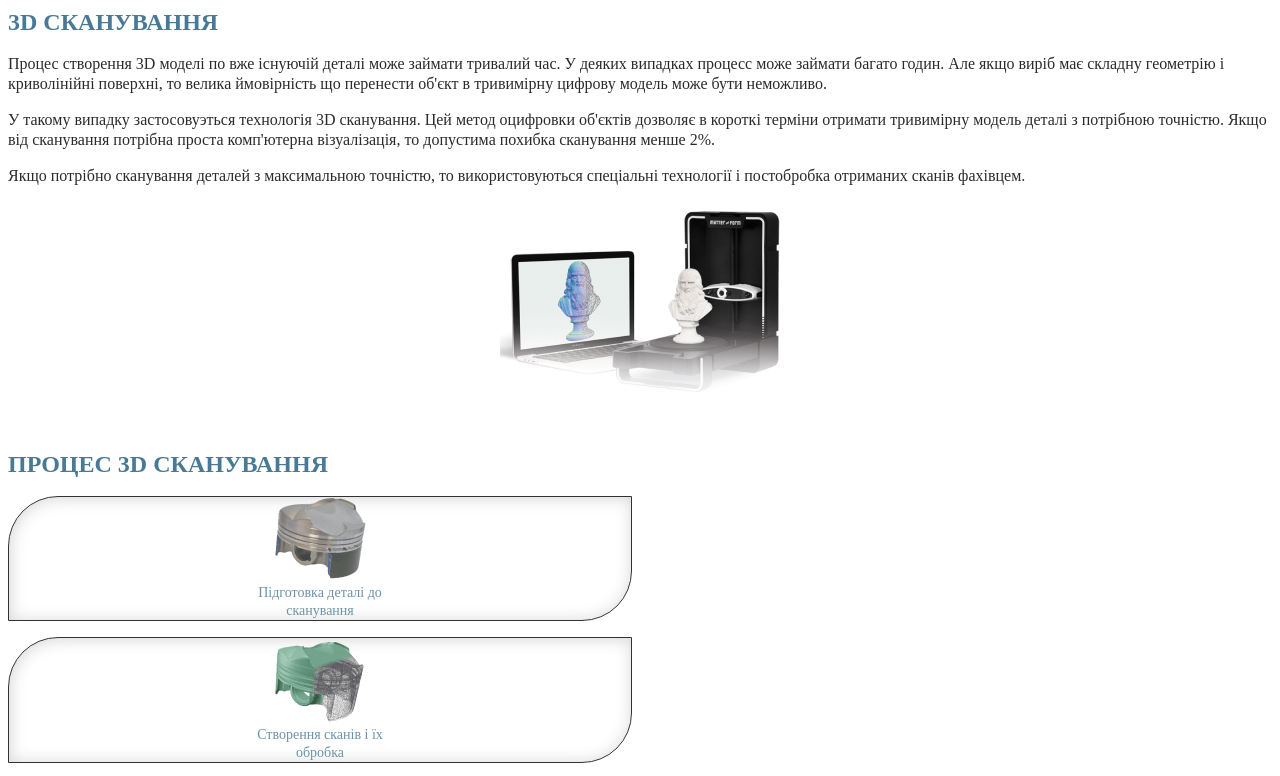
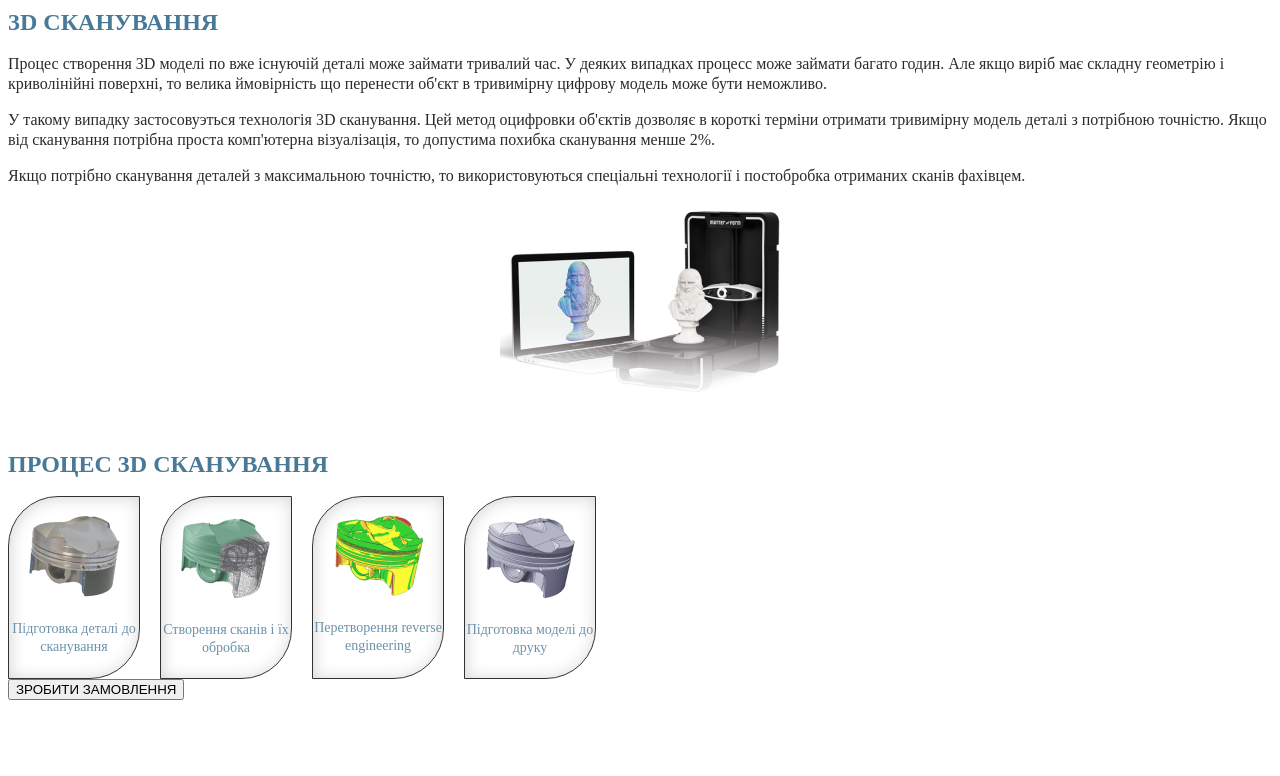
Before and after one commit to AlonaMaliarchyk/3D--Scanning, a plain HTML site: page index.html in a window 1280 px wide. Shown: the top 776 px of the page. Drawn offline with Linux system fonts and the light colour scheme.

Commit message:
без нормальних пелюсток на моб версії

```diff
--- a/alona.css
+++ b/alona.css
@@ -83,22 +83,33 @@ a {
     opacity: 0.8;
     border: 1px solid #000000;
     box-shadow: inset 1px 1px 16px #CBCBCB, inset -1px -1px 16px #FFFFFF;
+    max-width: 130px;
 }
 
 .scanning-process {
     display: flex;
     flex-wrap: wrap;
-    row-gap: 16px;
-    column-gap: 20px;
+    /* row-gap: 16px;
+    column-gap: 20px; */
+    margin-left: calc(-1 * 20px);
+    margin-top: calc(-1 * 16px);
 }
 
 .scanning-process>.scanning-img {
-    flex-basis: calc((100% - 20px) / 2);
+    flex-basis: calc((100% - 60px) / 2);
+    margin-left: 20px;
+    margin-top: 16px;
+
 }
 
 .scanning-item-description {
-    width: 130px;
     text-align: center;
     margin-left: auto;
     margin-right: auto;
+    padding-bottom: 21px;
 }
+
+.scanning-img-item {
+    padding-top: 18px;
+    padding-bottom: 18px;
+}
--- a/index.html
+++ b/index.html
@@ -49,6 +49,7 @@
       <ul class="scanning-process">
         <li class="scanning-img">
           <img
+            class="scanning-img-item"
             src="./img/Scanning-1mob-1x-min-min.png"
             alt="Підготовка деталі до сканування"
           />
@@ -58,6 +59,7 @@
         </li>
         <li class="scanning-img">
           <img
+            class="scanning-img-item"
             src="./img/Scanning-2mob-1x-min-min.png"
             alt="Створення сканів і їх обробка"
           />
@@ -67,6 +69,7 @@
         </li>
         <li class="scanning-img">
           <img
+            class="scanning-img-item"
             src="./img/Scanning-3mob-1x-min-min.png"
             alt="Перетворення reverse engineering"
           />
@@ -76,6 +79,7 @@
         </li>
         <li class="scanning-img">
           <img
+            class="scanning-img-item"
             src="./img/Scanning-4mob-1x-min-min.png"
             alt="Підготовка моделі до друку"
           />
@@ -86,7 +90,9 @@
       </ul>
     </section>
     <!-- <section class="Order-form-button"> -->
-    <button class="" type="button">ЗРОБИТИ ЗАМОВЛЕННЯ</button>
+    <button class="btn send-mobile-btn" type="button">
+      ЗРОБИТИ ЗАМОВЛЕННЯ
+    </button>
     <!-- </section> -->
   </body>
 </html>
```
